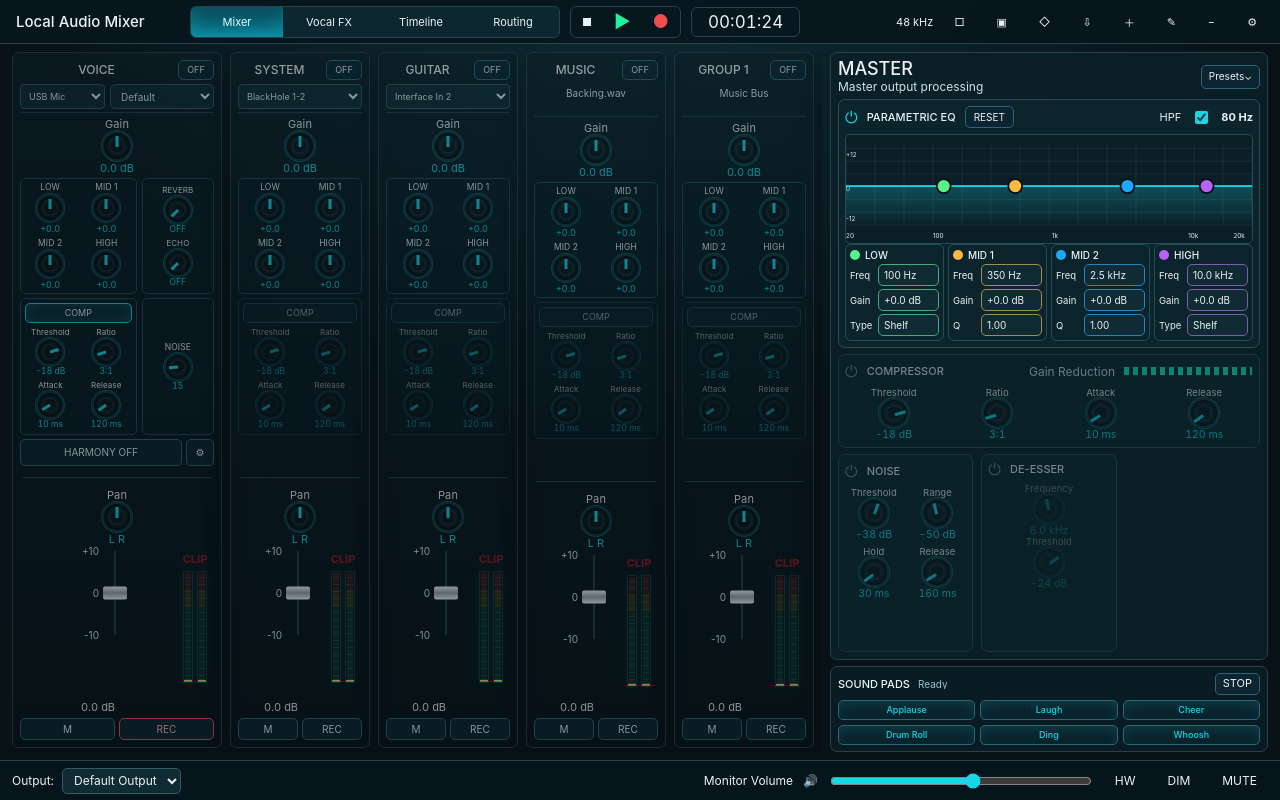
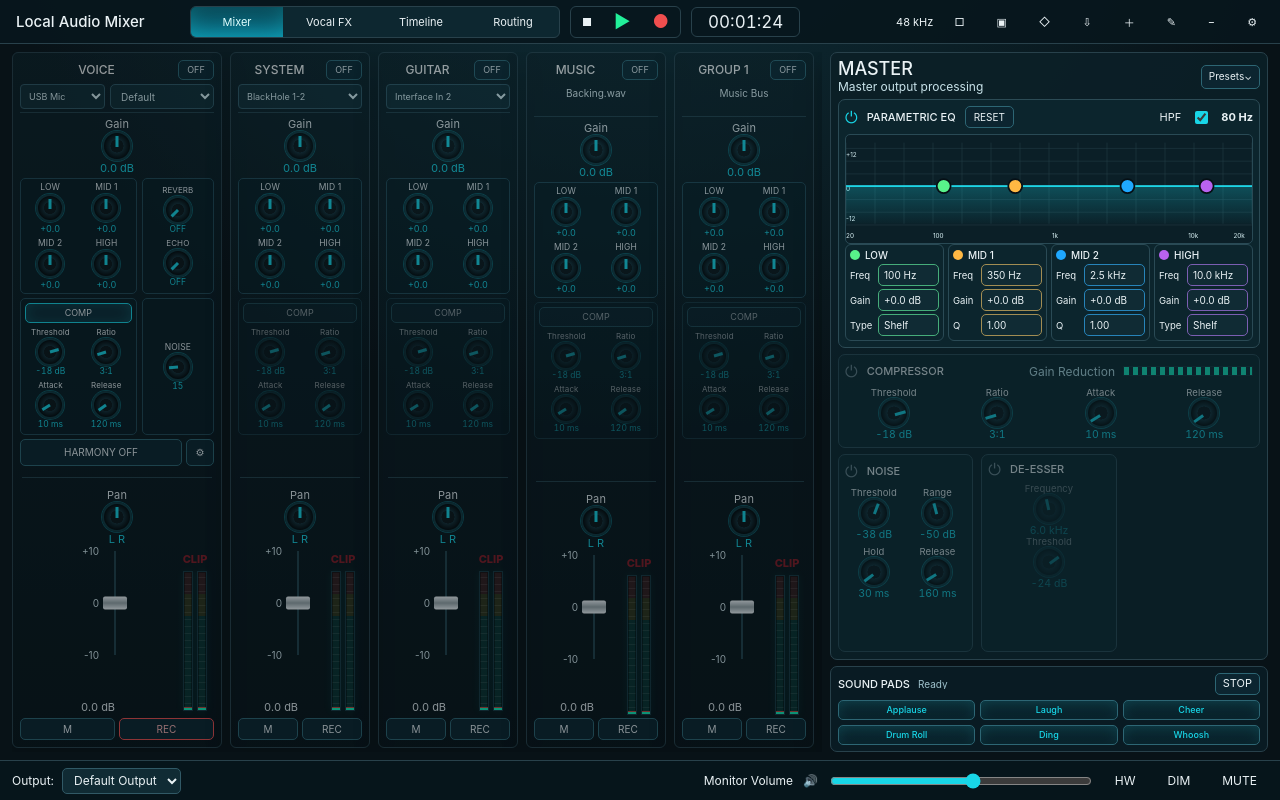
Before and after one commit to maydekil/digital-mixer-audio, a React (Vite) app: page / in a window 1280 px wide. Built offline with nearby package versions, Linux system fonts and the light colour scheme.

Commit message:
Further extend channel faders

```diff
--- a/apps/desktop/src/styles/app.css
+++ b/apps/desktop/src/styles/app.css
@@ -127,7 +127,7 @@
 .harmony-shortcut.is-placeholder { visibility: hidden; }
 .strip-divider { height: 1px; background: #24414a; margin: 7px 2px 6px; flex: 0 0 auto; }
 .send-pair { display: grid; grid-template-columns: 1fr 1fr; gap: 8px; margin-top: 5px; }
-.fader-meter-row { flex: 1 1 auto; display: grid; grid-template-columns: 1fr 38px; align-items: stretch; min-height: 128px; margin-top: 2px; }
+.fader-meter-row { flex: 1 1 auto; display: grid; grid-template-columns: 1fr 38px; align-items: stretch; min-height: 156px; margin-top: 2px; }
 .strip-meter-stack { display: flex; flex-direction: column; align-items: center; gap: 4px; }
 .strip-actions { display: grid; grid-template-columns: 1fr 1fr; gap: 5px; min-height: 25px; align-content: end; }
 .master-spacer { flex: 1 1 auto; min-height: 60px; }
@@ -172,9 +172,9 @@
 .rotary.tone-violet { color: var(--violet); }
 
 .vertical-fader { display: grid; grid-template-columns: 34px 28px; grid-template-rows: minmax(0, 1fr) auto; column-gap: 4px; justify-content: center; align-items: stretch; min-height: 0; }
-.fader-scale { position: relative; height: 112px; color: #d9eef3; font-size: 10px; text-align: right; }
+.fader-scale { position: relative; height: 140px; color: #d9eef3; font-size: 10px; text-align: right; }
 .fader-scale span { position: absolute; right: 0; transform: translateY(50%); line-height: 1; }
-.fader-track { position: relative; height: 112px; width: 24px; display: block; }
+.fader-track { position: relative; height: 140px; width: 24px; display: block; }
 .fader-track input { position: absolute; inset: 0; z-index: 2; opacity: 0; cursor: ns-resize; writing-mode: vertical-lr; direction: rtl; }
 .fader-rail { position: absolute; inset: 0 11px; background: #071015; border: 1px solid #22434c; }
 .fader-cap { position: absolute; left: 0; width: 24px; height: 13px; border-radius: 2px; background: linear-gradient(#f6fbff, #9ba9ad 50%, #f6fbff); transform: translateY(50%); }
@@ -196,7 +196,7 @@
 .level-meter.horizontal .meter-bar { width: 54px; height: 10px; }
 .level-meter.vertical .meter-bar {
   width: 10px;
-  height: 112px;
+  height: 140px;
   background:
     repeating-linear-gradient(0deg, transparent 0 6px, rgba(255,255,255,0.09) 6px 7px),
     linear-gradient(0deg, rgba(18,237,199,0.15) 0 68%, rgba(245,231,57,0.16) 68% 84%, rgba(241,88,69,0.18) 84% 100%),
@@ -391,8 +391,8 @@
   .rotary-tick { height: 11px; top: 3px; }
   .rotary-value { margin-top: 1px; }
   .send-pair { gap: 5px; margin-top: 3px; }
-  .fader-meter-row { min-height: 92px; }
-  .fader-scale, .fader-track, .level-meter.vertical span { height: 84px; }
+  .fader-meter-row { min-height: 112px; }
+  .fader-scale, .fader-track, .level-meter.vertical span { height: 104px; }
   .fader-scale { font-size: 10px; }
   .fader-scale span:nth-child(2), .fader-scale span:nth-child(4) { display: none; }
   .fader-readout { margin-top: 1px; }
```
Also changed, not shown: 3 other files (tests, documents, lock files or other folders).
